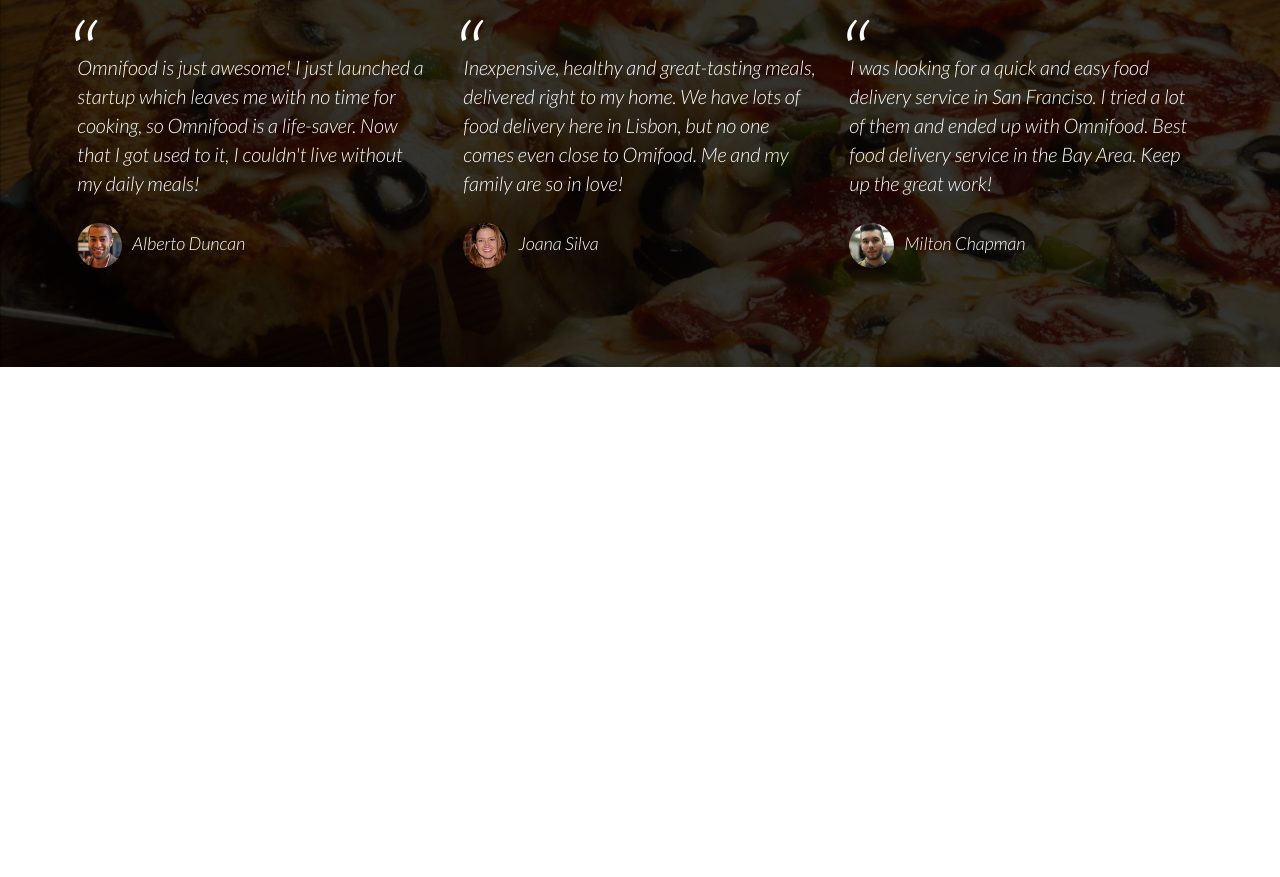
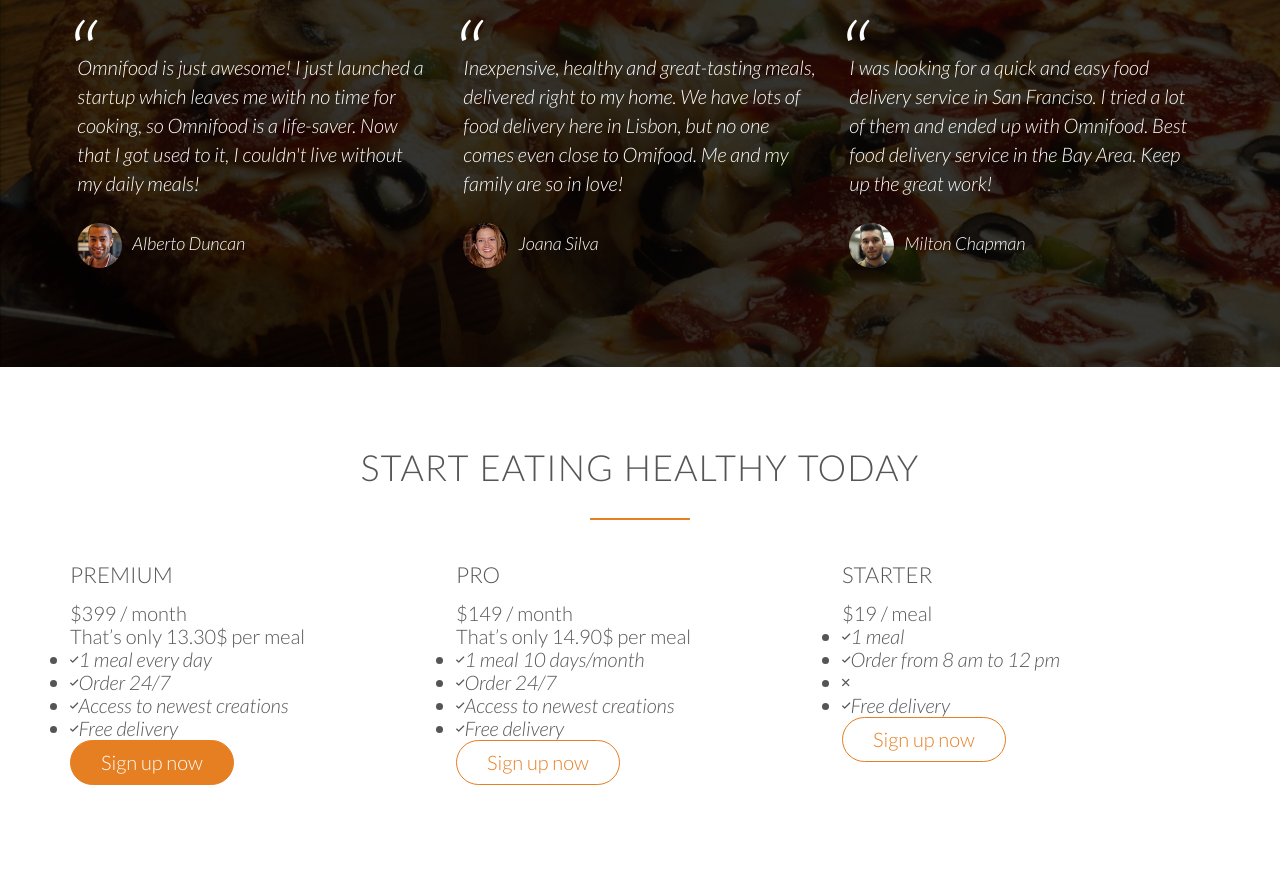
Before and after one commit to bjorndecraemer/omnifoodhtmlandcss, a plain HTML site: page index.html in a window 1280 px wide. Shown: the part 3559-4436 px from the top of the page. Before the commit the page ends 3926 px from the top, so only its background shows below. Drawn offline with Linux system fonts and the light colour scheme.

Commit message:
Added Sign Up section html

```diff
--- a/index.html
+++ b/index.html
@@ -248,11 +248,84 @@
             </blockquote>
         </div>
     </div>
-
+</section>
+<section class="section-signup">
+    <div class="row">
+        <h2>Start eating healthy today</h2>
+    </div>
+    <div class="row">
+        <div class="col span-1-of-3">
+            <div class="plan-box">
+                <div>
+                    <h3>Premium</h3>
+                    <p class="plan-price">$399 / month</p>
+                    <p class="plan-price-meal">That’s only 13.30$ per meal</p>
+                </div>
+                <div>
+                    <ul>
+                        <li><i class="ion-ios-checkmark">1 meal every day</i></li>
+                        <li><i class="ion-ios-checkmark">Order 24/7</i></li>
+                        <li><i class="ion-ios-checkmark">Access to newest creations</i></li>
+                        <li><i class="ion-ios-checkmark">Free delivery</i></li>
+                    </ul>
+                </div>
+                <div>
+                    <a href="#" class="btn btn-full">Sign up now</a>
+                </div>
+            </div>
+        </div>
+        <div class="col span-1-of-3">
+            <div class="plan-box">
+                <div>
+                    <h3>Pro</h3>
+                    <p class="plan-price">$149 / month</p>
+                    <p class="plan-price-meal">That’s only 14.90$ per meal</p>
+                </div>
+                <div>
+                    <ul>
+                        <li><i class="ion-ios-checkmark">1 meal 10 days/month</i></li>
+                        <li><i class="ion-ios-checkmark">Order 24/7</i></li>
+                        <li><i class="ion-ios-checkmark">Access to newest creations</i></li>
+                        <li><i class="ion-ios-checkmark">Free delivery</i></li>
+                    </ul>
+                </div>
+                <div>
+                    <a href="#" class="btn btn-ghost">Sign up now</a>
+                </div>
+            </div>
+        </div>
+        <div class="col span-1-of-3">
+            <div class="plan-box">
+                <div>
+                    <h3>Starter</h3>
+                    <p class="plan-price">$19 / meal</p>
+                    <p class="plan-price-meal"></p>
+                </div>
+                <div>
+                    <ul>
+                        <li><i class="ion-ios-checkmark">1 meal</i></li>
+                        <li><i class="ion-ios-checkmark">Order from 8 am to 12 pm</i></li>
+                        <li><i class="ion-ios-close"></i></li>
+                        <li><i class="ion-ios-checkmark">Free delivery</i></li>
+                    </ul>
+                </div>
+                <div>
+                    <a href="#" class="btn btn-ghost">Sign up now</a>
+                </div>
+            </div>
+        </div>
+    </div>
 </section>
 </body>
 </html>
 <!--
 
 
+Plan 3: Starter
+19$ per meal
+1 meal
+Order from 8 am to 12 pm
+Free delivery
+
+
 -->
```
